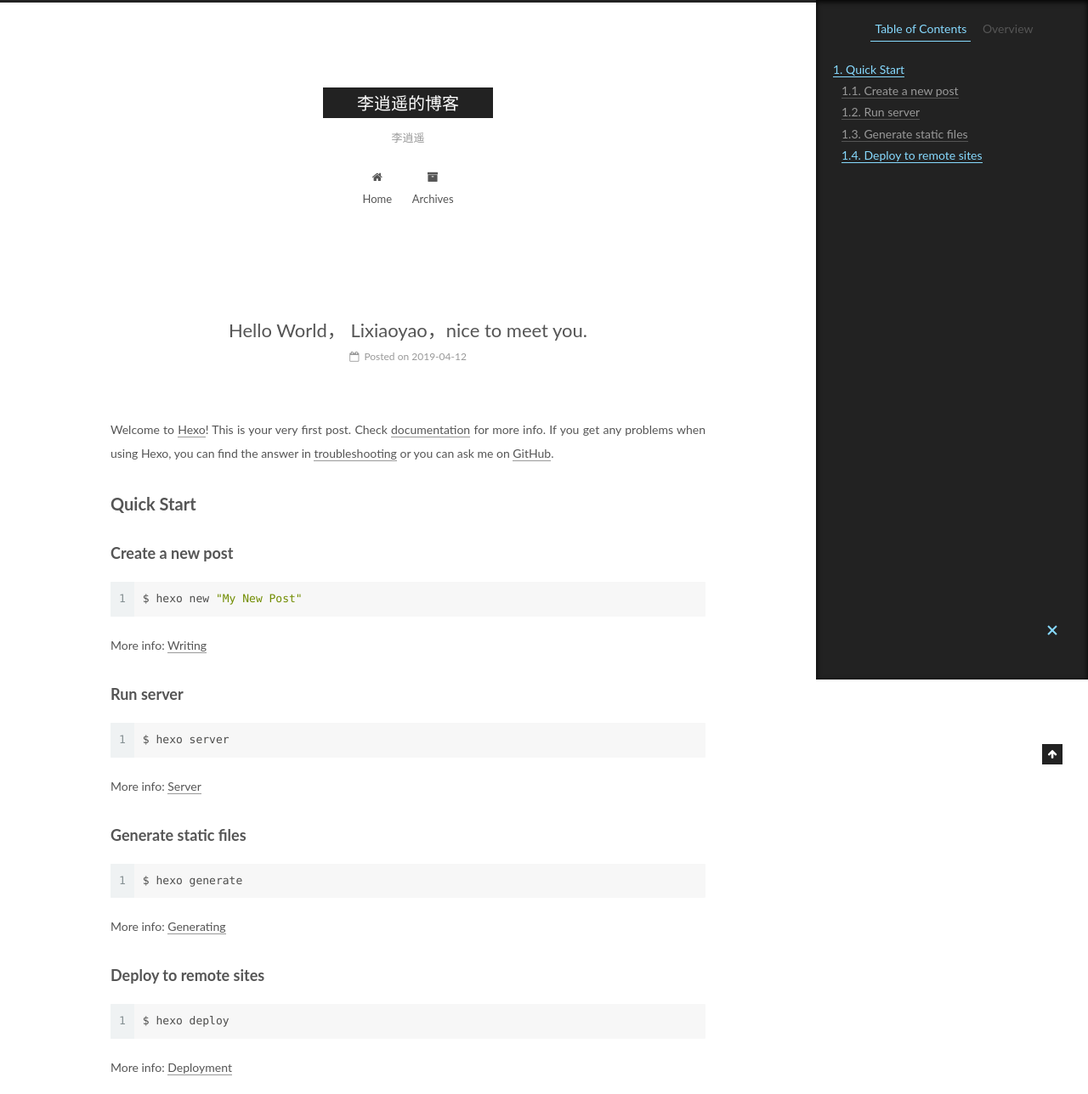
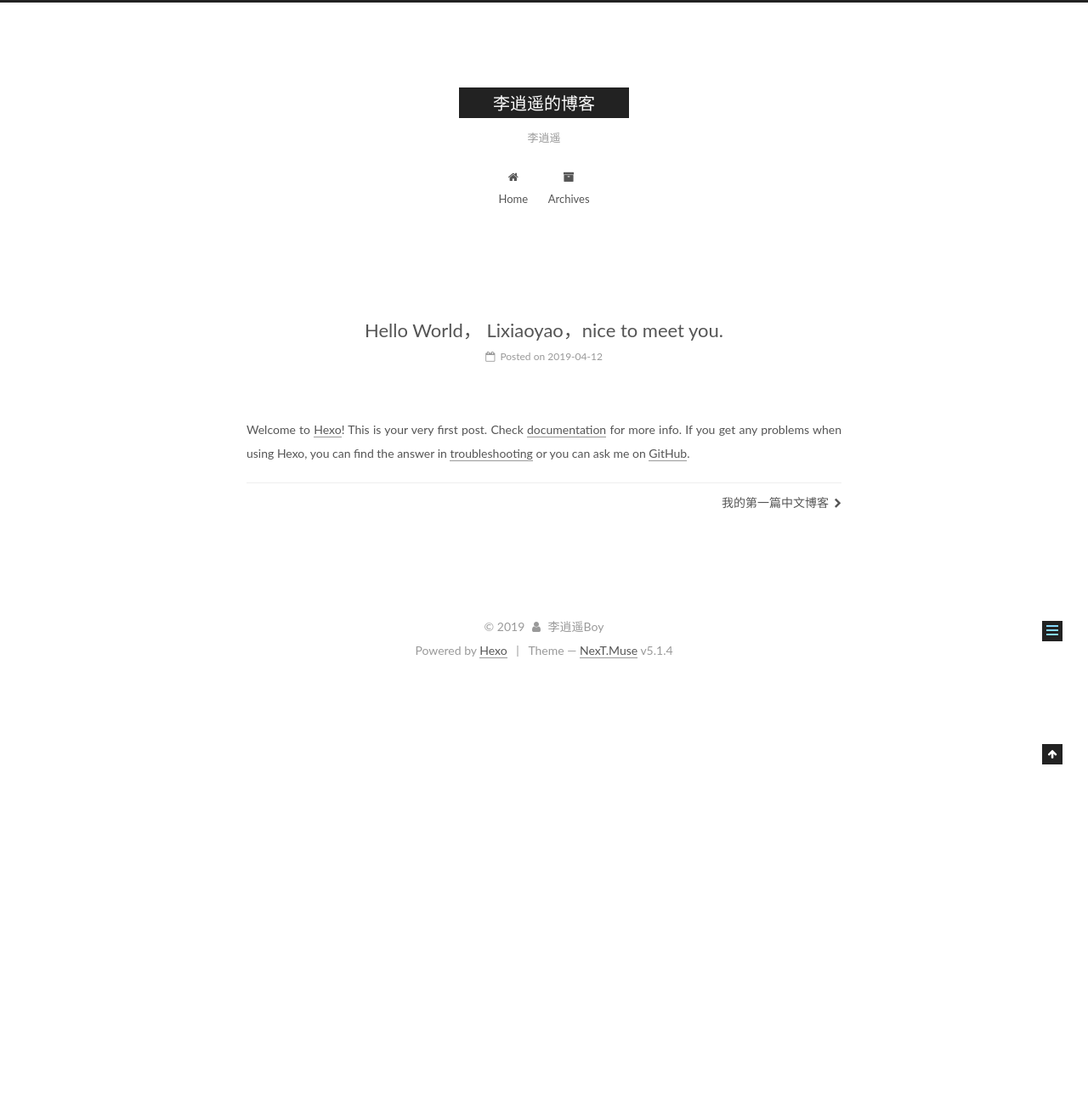
Before and after one commit to lixiaoyao3563/lixiaoyao3563.github.io, a plain HTML site: page 2019/04/12/hello-world/index.html in a window 1280 px wide. Shown: the top 1288 px of the page at 85% size. After the commit the page ends 800 px from the top, so only its background shows below. Drawn offline with Linux system fonts and the light colour scheme.

Commit message:
Site updated: 2019-04-15 18:49:57

```diff
--- a/2019/04/12/hello-world/index.html
+++ b/2019/04/12/hello-world/index.html
@@ -79,17 +79,17 @@
 
 
 
-<meta name="description" content="Welcome to Hexo! This is your very first post. Check documentation for more info. If you get any problems when using Hexo, you can find the answer in troubleshooting or you can ask me on GitHub. Quick">
+<meta name="description" content="Welcome to Hexo! This is your very first post. Check documentation for more info. If you get any problems when using Hexo, you can find the answer in troubleshooting or you can ask me on GitHub.">
 <meta property="og:type" content="article">
 <meta property="og:title" content="Hello World， Lixiaoyao，nice to meet you.">
 <meta property="og:url" content="http://lixiaoyaoblog.com/2019/04/12/hello-world/index.html">
 <meta property="og:site_name" content="李逍遥的博客">
-<meta property="og:description" content="Welcome to Hexo! This is your very first post. Check documentation for more info. If you get any problems when using Hexo, you can find the answer in troubleshooting or you can ask me on GitHub. Quick">
+<meta property="og:description" content="Welcome to Hexo! This is your very first post. Check documentation for more info. If you get any problems when using Hexo, you can find the answer in troubleshooting or you can ask me on GitHub.">
 <meta property="og:locale" content="zh-CN">
-<meta property="og:updated_time" content="2019-04-13T04:00:32.270Z">
+<meta property="og:updated_time" content="2019-04-15T10:48:53.097Z">
 <meta name="twitter:card" content="summary">
 <meta name="twitter:title" content="Hello World， Lixiaoyao，nice to meet you.">
-<meta name="twitter:description" content="Welcome to Hexo! This is your very first post. Check documentation for more info. If you get any problems when using Hexo, you can find the answer in troubleshooting or you can ask me on GitHub. Quick">
+<meta name="twitter:description" content="Welcome to Hexo! This is your very first post. Check documentation for more info. If you get any problems when using Hexo, you can find the answer in troubleshooting or you can ask me on GitHub.">
 
 
 
@@ -300,14 +300,6 @@
 
 
         <p>Welcome to <a href="https://hexo.io/" target="_blank" rel="noopener">Hexo</a>! This is your very first post. Check <a href="https://hexo.io/docs/" target="_blank" rel="noopener">documentation</a> for more info. If you get any problems when using Hexo, you can find the answer in <a href="https://hexo.io/docs/troubleshooting.html" target="_blank" rel="noopener">troubleshooting</a> or you can ask me on <a href="https://github.com/hexojs/hexo/issues" target="_blank" rel="noopener">GitHub</a>.</p>
-<h2 id="Quick-Start"><a href="#Quick-Start" class="headerlink" title="Quick Start"></a>Quick Start</h2><h3 id="Create-a-new-post"><a href="#Create-a-new-post" class="headerlink" title="Create a new post"></a>Create a new post</h3><figure class="highlight bash"><table><tr><td class="gutter"><pre><span class="line">1</span><br></pre></td><td class="code"><pre><span class="line">$ hexo new <span class="string">"My New Post"</span></span><br></pre></td></tr></table></figure>
-<p>More info: <a href="https://hexo.io/docs/writing.html" target="_blank" rel="noopener">Writing</a></p>
-<h3 id="Run-server"><a href="#Run-server" class="headerlink" title="Run server"></a>Run server</h3><figure class="highlight bash"><table><tr><td class="gutter"><pre><span class="line">1</span><br></pre></td><td class="code"><pre><span class="line">$ hexo server</span><br></pre></td></tr></table></figure>
-<p>More info: <a href="https://hexo.io/docs/server.html" target="_blank" rel="noopener">Server</a></p>
-<h3 id="Generate-static-files"><a href="#Generate-static-files" class="headerlink" title="Generate static files"></a>Generate static files</h3><figure class="highlight bash"><table><tr><td class="gutter"><pre><span class="line">1</span><br></pre></td><td class="code"><pre><span class="line">$ hexo generate</span><br></pre></td></tr></table></figure>
-<p>More info: <a href="https://hexo.io/docs/generating.html" target="_blank" rel="noopener">Generating</a></p>
-<h3 id="Deploy-to-remote-sites"><a href="#Deploy-to-remote-sites" class="headerlink" title="Deploy to remote sites"></a>Deploy to remote sites</h3><figure class="highlight bash"><table><tr><td class="gutter"><pre><span class="line">1</span><br></pre></td><td class="code"><pre><span class="line">$ hexo deploy</span><br></pre></td></tr></table></figure>
-<p>More info: <a href="https://hexo.io/docs/deployment.html" target="_blank" rel="noopener">Deployment</a></p>
 
 
     </div>
@@ -392,17 +384,8 @@
 
 
 
-        <ul class="sidebar-nav motion-element">
-          <li class="sidebar-nav-toc sidebar-nav-active" data-target="post-toc-wrap">
-            Table of Contents
-          </li>
-          <li class="sidebar-nav-overview" data-target="site-overview-wrap">
-            Overview
-          </li>
-        </ul>
 
-
-      <section class="site-overview-wrap sidebar-panel">
+      <section class="site-overview-wrap sidebar-panel sidebar-panel-active">
         <div class="site-overview">
           <div class="site-author motion-element" itemprop="author" itemscope itemtype="http://schema.org/Person">
 
@@ -444,22 +427,6 @@
         </div>
       </section>
 
-
-      <!--noindex-->
-        <section class="post-toc-wrap motion-element sidebar-panel sidebar-panel-active">
-          <div class="post-toc">
-
-
-
-
-
-
-              <div class="post-toc-content"><ol class="nav"><li class="nav-item nav-level-2"><a class="nav-link" href="#Quick-Start"><span class="nav-number">1.</span> <span class="nav-text">Quick Start</span></a><ol class="nav-child"><li class="nav-item nav-level-3"><a class="nav-link" href="#Create-a-new-post"><span class="nav-number">1.1.</span> <span class="nav-text">Create a new post</span></a></li><li class="nav-item nav-level-3"><a class="nav-link" href="#Run-server"><span class="nav-number">1.2.</span> <span class="nav-text">Run server</span></a></li><li class="nav-item nav-level-3"><a class="nav-link" href="#Generate-static-files"><span class="nav-number">1.3.</span> <span class="nav-text">Generate static files</span></a></li><li class="nav-item nav-level-3"><a class="nav-link" href="#Deploy-to-remote-sites"><span class="nav-number">1.4.</span> <span class="nav-text">Deploy to remote sites</span></a></li></ol></li></ol></div>
-
-
-          </div>
-        </section>
-      <!--/noindex-->
 
 
 
--- a/css/main.css
+++ b/css/main.css
@@ -1822,7 +1822,7 @@ pre .javascript .function {
   width: 4px;
   height: 4px;
   border-radius: 50%;
-  background: #b403ed;
+  background: #0bffdd;
 }
 .links-of-blogroll {
   font-size: 13px;
```
Also changed, not shown: index.html (+0 -8 lines).
